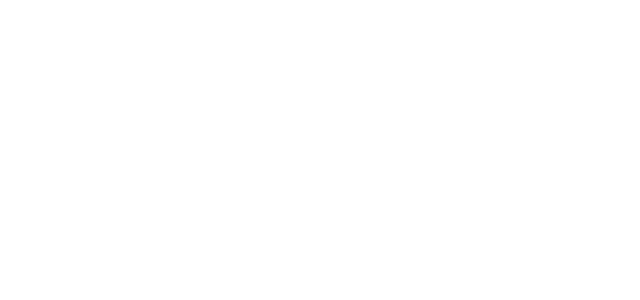
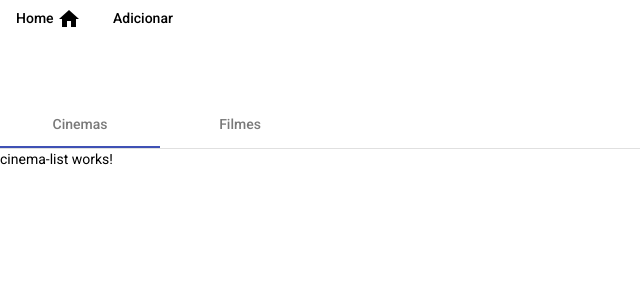
Before and after one commit to cassianomaciel/jnccinemasweb, an Angular app: page / in a window 1280 px wide. Shown: the top 300 px of the page, without its empty margins (0-640 px from the left). Built offline with nearby package versions, Linux system fonts and the light colour scheme.

Commit message:
componentes dos formularios e home page com router

```diff
--- a/src/app/app-routing.module.ts
+++ b/src/app/app-routing.module.ts
@@ -1,7 +1,14 @@
 import { NgModule } from '@angular/core';
 import { RouterModule, Routes } from '@angular/router';
+import { HomeComponent } from './views/home/home.component';
 
-const routes: Routes = [];
+const routes: Routes = [
+  {
+    path:'',
+    component: HomeComponent
+  }
+
+];
 
 @NgModule({
   imports: [RouterModule.forRoot(routes)],
--- a/src/app/app.component.html
+++ b/src/app/app.component.html
@@ -1,10 +1 @@
-<!DOCTYPE html>
-<html lang="pt-br">
-  <head>
-    <title>JNC CINEMAS</title>
-    <meta charset="utf-8">
-  </head>
-  <body>
-
-  </body>
-</html>
+<router-outlet></router-outlet>
--- /dev/null
+++ b/src/app/views/home/cinema-list/cinema-list.component.html
@@ -0,0 +1 @@
+<p>cinema-list works!</p>
--- /dev/null
+++ b/src/app/views/home/cinema-list/cinema-list.component.ts
@@ -0,0 +1,15 @@
+import { Component, OnInit } from '@angular/core';
+
+@Component({
+  selector: 'app-cinema-list',
+  templateUrl: './cinema-list.component.html',
+  styleUrls: ['./cinema-list.component.less']
+})
+export class CinemaListComponent implements OnInit {
+
+  constructor() { }
+
+  ngOnInit(): void {
+  }
+
+}
--- /dev/null
+++ b/src/app/views/home/filmes-list/filmes-list.component.html
@@ -0,0 +1,18 @@
+<mat-tab-group>
+    <mat-tab label="Filme 01">
+        <div fxLayout="row" fxLayoutAlign="space-evenly center" style="padding: 2%;">
+            <div style="margin: 0.5%;">
+                <mat-card class="example-card">
+                    <mat-card-header>
+                    </mat-card-header>
+                    <mat-card-content>
+                      <p>
+                        Texto do card de exemplo
+                      </p>
+                    </mat-card-content>
+                </mat-card>
+            </div>
+        </div>
+    </mat-tab>
+    <mat-tab label="Filme 02"> </mat-tab>
+</mat-tab-group>
--- /dev/null
+++ b/src/app/views/home/filmes-list/filmes-list.component.ts
@@ -0,0 +1,15 @@
+import { Component, OnInit } from '@angular/core';
+
+@Component({
+  selector: 'app-filmes-list',
+  templateUrl: './filmes-list.component.html',
+  styleUrls: ['./filmes-list.component.less']
+})
+export class FilmesListComponent implements OnInit {
+
+  constructor() { }
+
+  ngOnInit(): void {
+  }
+
+}
--- /dev/null
+++ b/src/app/views/home/home.component.html
@@ -0,0 +1,16 @@
+<button mat-button>Home <mat-icon>home</mat-icon> </button>
+
+<button mat-button [matMenuTriggerFor]="menu">Adicionar</button>
+<mat-menu #menu="matMenu">
+  <button mat-menu-item>Cinema <mat-icon>add</mat-icon> </button>
+  <button mat-menu-item>Salas <mat-icon>add</mat-icon> </button>
+  <button mat-menu-item>Sessões <mat-icon>add</mat-icon> </button>
+  <button mat-menu-item>Filmes <mat-icon>add</mat-icon> </button>
+</mat-menu>
+
+<div style="margin-top: 5%;">
+  <mat-tab-group>
+    <mat-tab label="Cinemas"> <app-cinema-list></app-cinema-list> </mat-tab>
+    <mat-tab label="Filmes"> <app-filmes-list></app-filmes-list> </mat-tab>
+  </mat-tab-group>
+</div>
--- /dev/null
+++ b/src/app/views/home/home.component.less
@@ -0,0 +1,3 @@
+.example-spacer {
+    flex: 1 1 auto;
+  }
--- /dev/null
+++ b/src/app/views/home/home.component.ts
@@ -0,0 +1,15 @@
+import { Component, OnInit } from '@angular/core';
+
+@Component({
+  selector: 'app-home',
+  templateUrl: './home.component.html',
+  styleUrls: ['./home.component.less']
+})
+export class HomeComponent implements OnInit {
+
+  constructor() { }
+
+  ngOnInit(): void {
+  }
+
+}
```
Also changed, not shown: src/app/app.module.ts (+20 -3 lines), src/app/views/home/cinema-list/cinema-list.component.less (added), src/app/views/home/filmes-list/filmes-list.component.less (added).
